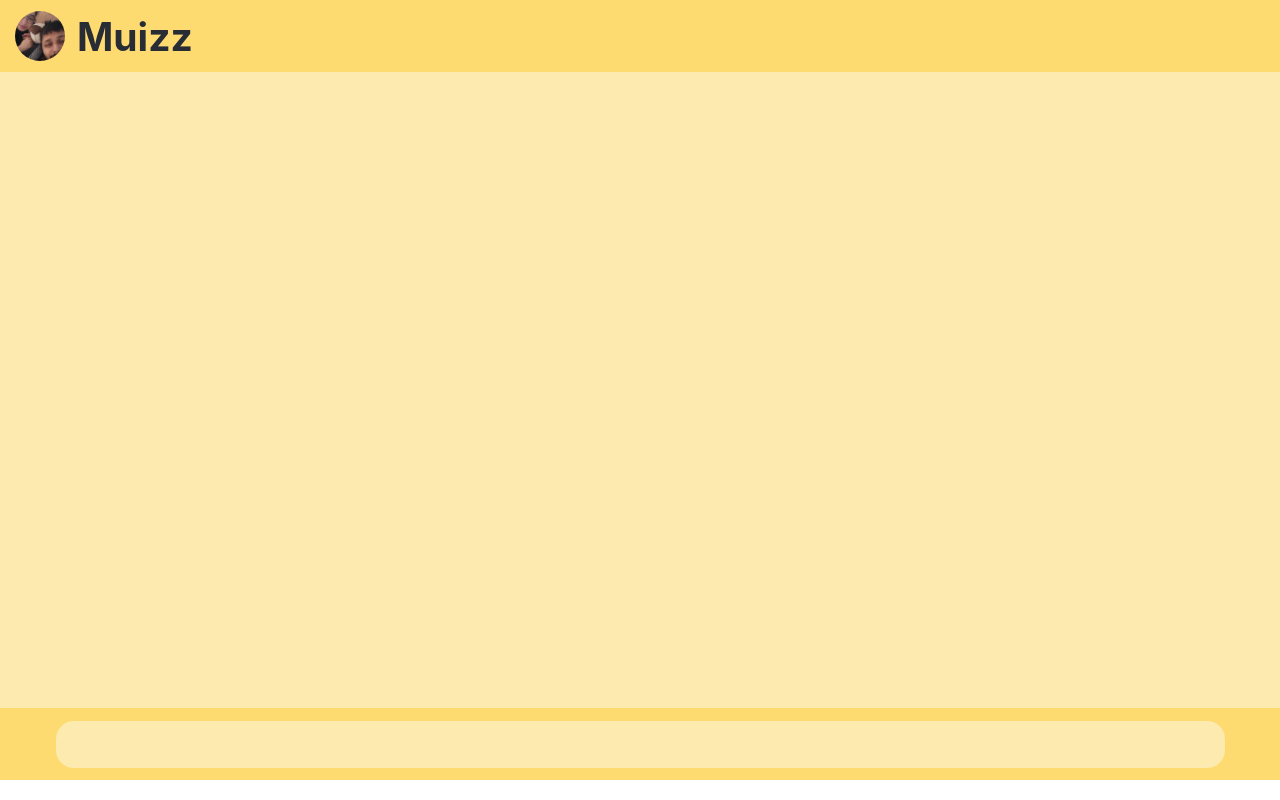
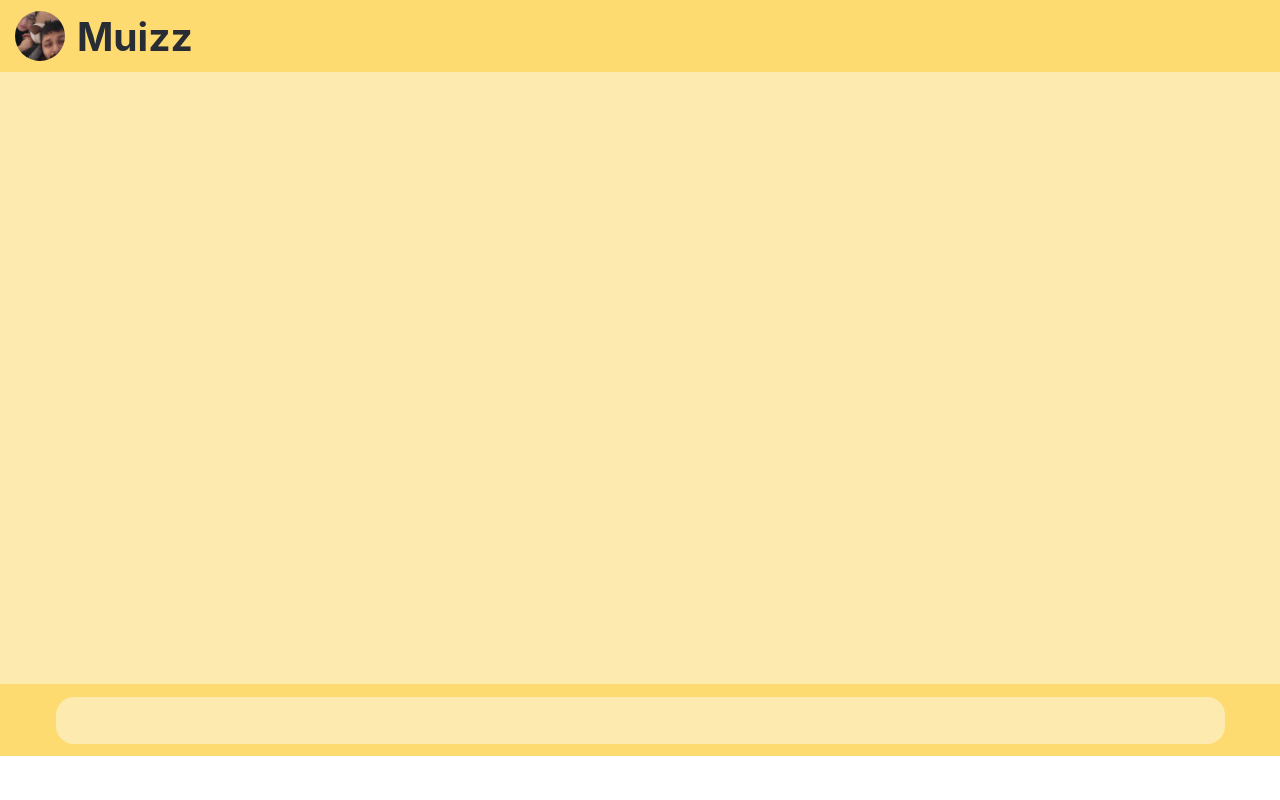
Before and after one commit to Muizz24/love-quoter, a React (Create React App) app: page / in a window 1280 px wide. Built offline with nearby package versions, Linux system fonts and the light colour scheme.

Commit message:
Update App.css

```diff
--- a/src/App.css
+++ b/src/App.css
@@ -4,7 +4,7 @@
 
 html, body {
   margin: 0;
-  height: 100%;
+  min-height: 85vh;
   overflow: hidden;
 }
 
@@ -46,7 +46,7 @@ html, body {
 .mainContainer {
   background-color: #FEDB71;
   display: flex;
-  height: 100%;
+  min-height: 85vh;
   flex-direction: column;
   align-items: center;
   justify-content: space-around;
@@ -55,7 +55,7 @@ html, body {
 }
 
 .chatFeed {
-  height: 78vh;
+  height: 75vh;
   width: 100vw;
   display: flex;
   flex-direction: column;
```
